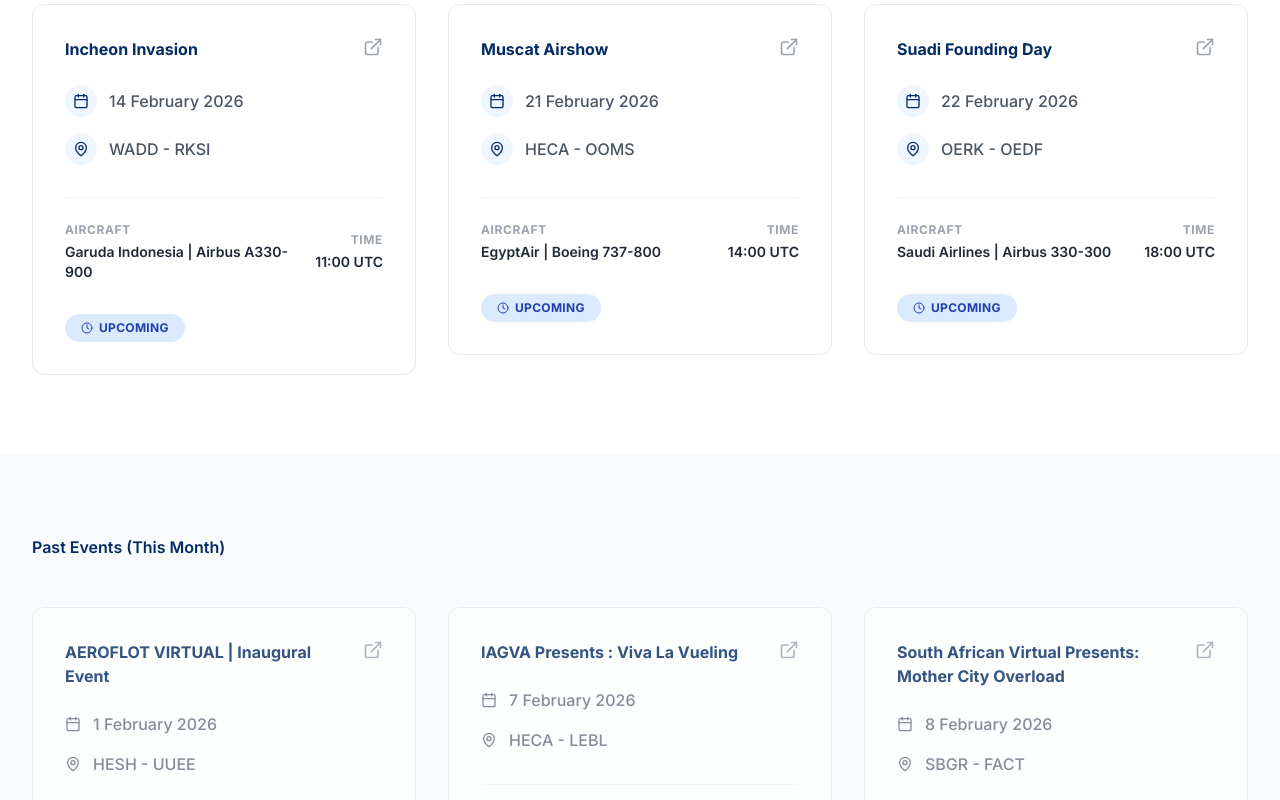
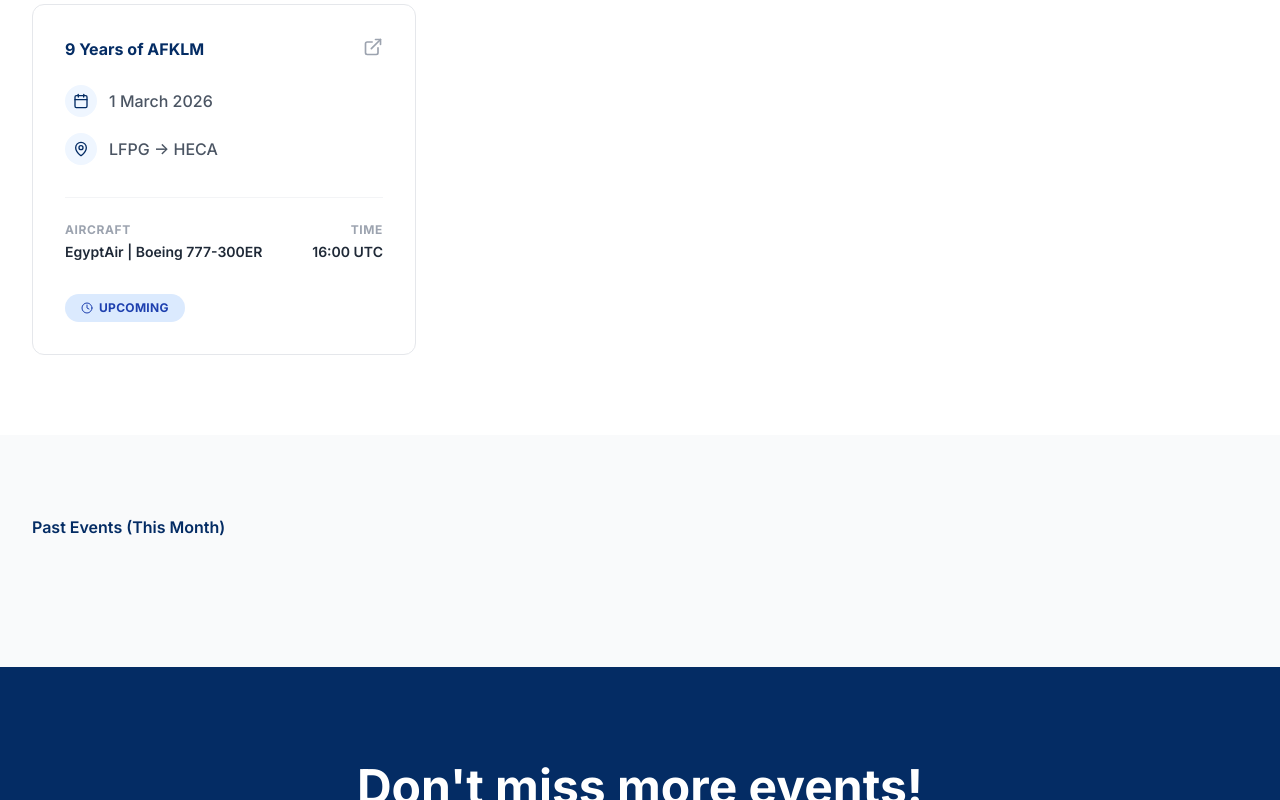
Before and after one commit to 3ssomy67272/eavg-sys, a Next.js app: page /events in a window 1280 px wide. Shown: the part 500-1300 px from the top of the page. Built offline with nearby package versions, Linux system fonts and the light colour scheme.

Commit message:
Event List Update no.4

```diff
--- a/src/app/events/page.tsx
+++ b/src/app/events/page.tsx
@@ -21,58 +21,14 @@
     // },
     {
       id: 1,
-      title: 'AEROFLOT VIRTUAL | Inaugural Event',
-      startTime: '2026-02-01T14:30:00Z',
-      durationMinutes: 220,  // 3:40 hours
-      route: 'HESH - UUEE',
-      aircraft: 'EgyptAir | Airbus A330-300',
-      forumLink: 'https://community.infiniteflight.com/t/24jan26-aeroflot-virtual-inaugural-event-uuee-fly-in-fly-out/1127473',
+      title: '9 Years of AFKLM',
+      startTime: '2026-03-01T16:00:00Z',
+      durationMinutes: 250,  // 4:10 hours
+      route: 'LFPG -> HECA',
+      aircraft: 'EgyptAir | Boeing 777-300ER',
+      forumLink: 'https://community.infiniteflight.com/t/afklm-va-presents-9th-anniversary-eham-lfpg/1147102',
     },
-    {
-      id: 2,
-      title: 'IAGVA Presents : Viva La Vueling',
-      startTime: '2026-02-07T19:00:00Z',
-      durationMinutes: 235,  // 3:55 hours
-      route: 'HECA - LEBL',
-      aircraft: 'EgyptAir | Boeing 737-800',
-      forumLink: 'https://community.infiniteflight.com/t/07feb26-iagva-presents-viva-la-vueling-lebl-fly-in-out-event/1131281',
-    },
-    {
-      id: 3,
-      title: 'South African Virtual Presents: Mother City Overload',
-      startTime: '2026-02-08T18:00:00Z',
-      durationMinutes: 600,  // 10:00 hours
-      route: 'SBGR - FACT',
-      aircraft: 'South African | Airbus A330-300',
-      forumLink: 'https://community.infiniteflight.com/t/08feb26-south-african-virtual-presents-mother-city-overload-fact-fly-in-out/1133946',
-    },
-    {
-      id: 4,
-      title: 'Incheon Invasion',
-      startTime: '2026-02-14T11:00:00Z',
-      durationMinutes: 360,  // 7:00 hours
-      route: 'WADD - RKSI',
-      aircraft: 'Garuda Indonesia | Airbus A330-900',
-      forumLink: 'https://community.infiniteflight.com/t/14feb26-keva-x-jjva-incheon-invasion-rksi-fly-in/1143391',
-    },
-    {
-      id: 5,
-      title: 'Muscat Airshow',
-      startTime: '2026-02-21T14:00:00Z',
-      durationMinutes: 240,    //4:00 hours
-      route: 'HECA - OOMS',
-      aircraft: 'EgyptAir | Boeing 737-800',
-      forumLink: 'https://community.infiniteflight.com/t/22feb26-oman-air-virtual-presents-muscat-airshow/1138393'
-    },
-    {
-      id: 6,
-      title: 'Suadi Founding Day',
-      startTime: '2026-02-22T18:00:00Z',
-      durationMinutes: 600,    //10:00. hours
-      route: 'OERK - OEDF',
-      aircraft: 'Saudi Airlines | Airbus 330-300',
-      forumLink: 'https://community.infiniteflight.com/t/22feb26-saudi-founding-day-by-saudia-virtual/1144488'
-    }
+
   ];
 
   useEffect(() => {
@@ -265,7 +221,7 @@
       <section className="py-24 bg-[#042C64] text-white overflow-hidden">
         <div className="max-w-4xl mx-auto px-4 sm:px-6 lg:px-8 text-center">
           <ScrollReveal animation="zoom-in">
-            <h2 className="text-3xl md:text-5xl font-bold mb-6">Don't miss more events!</h2>
+            <h3 className="text-3xl md:text-5xl font-bold mb-6">Don't miss more events!</h3>
             <p className="text-xl mb-10 opacity-80 max-w-2xl mx-auto">
               We're missing a lot of fun without having you participating. Join us today!
             </p>
```
